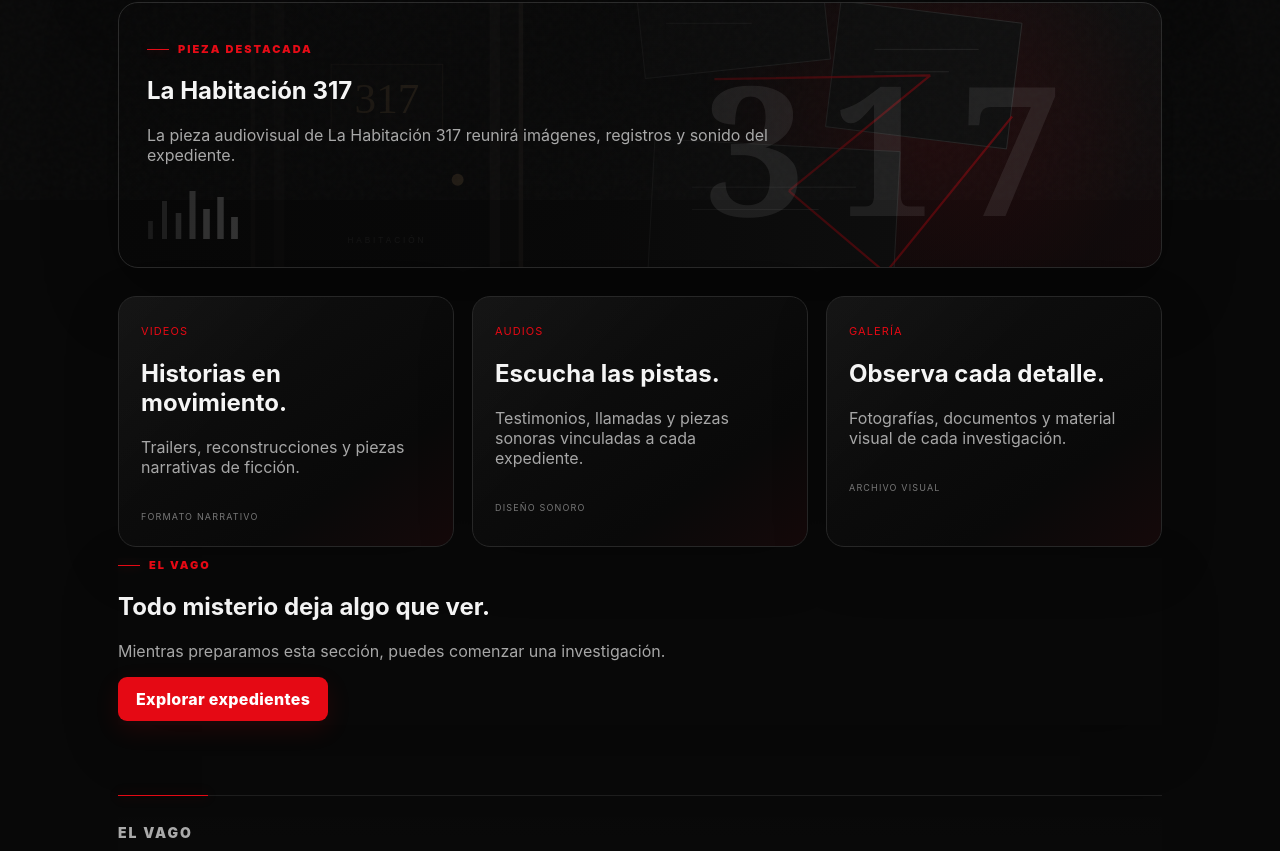
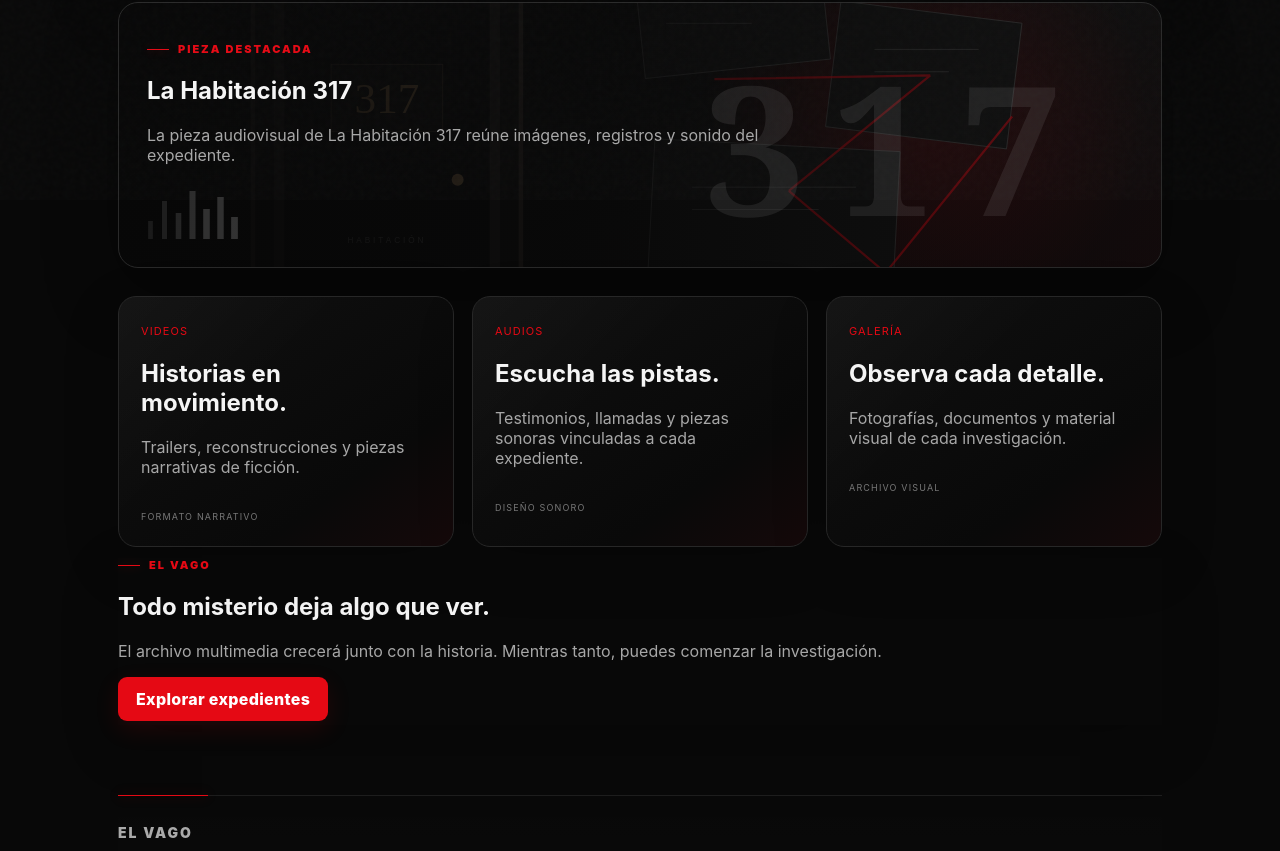
Before and after one commit to cesarrosa610-collab/el-vago, a Next.js app: page /multimedia in a window 1280 px wide. Shown: the part 600-1451 px from the top of the page. Built offline with nearby package versions, Linux system fonts and the light colour scheme; no server answers.

Commit message:
Polish final multimedia language

```diff
--- a/src/app/multimedia/page.tsx
+++ b/src/app/multimedia/page.tsx
@@ -23,7 +23,7 @@ export default function Multimedia() {
         <div>
           <p className="eyebrow">PIEZA DESTACADA</p>
           <h2>La Habitación 317</h2>
-          <p className="muted">La pieza audiovisual de La Habitación 317 reunirá imágenes, registros y sonido del expediente.</p>
+          <p className="muted">La pieza audiovisual de La Habitación 317 reúne imágenes, registros y sonido del expediente.</p>
         </div>
         <div className="mediaTimeline" aria-hidden="true">
           <span /><span /><span /><span /><span /><span /><span />
@@ -55,7 +55,7 @@ export default function Multimedia() {
         <div>
           <p className="eyebrow">EL VAGO</p>
           <h2>Todo misterio deja algo que ver.</h2>
-          <p className="muted">Mientras preparamos esta sección, puedes comenzar una investigación.</p>
+          <p className="muted">El archivo multimedia crecerá junto con la historia. Mientras tanto, puedes comenzar la investigación.</p>
         </div>
         <Link className="btn" href="/explorar">Explorar expedientes</Link>
       </section>
```
